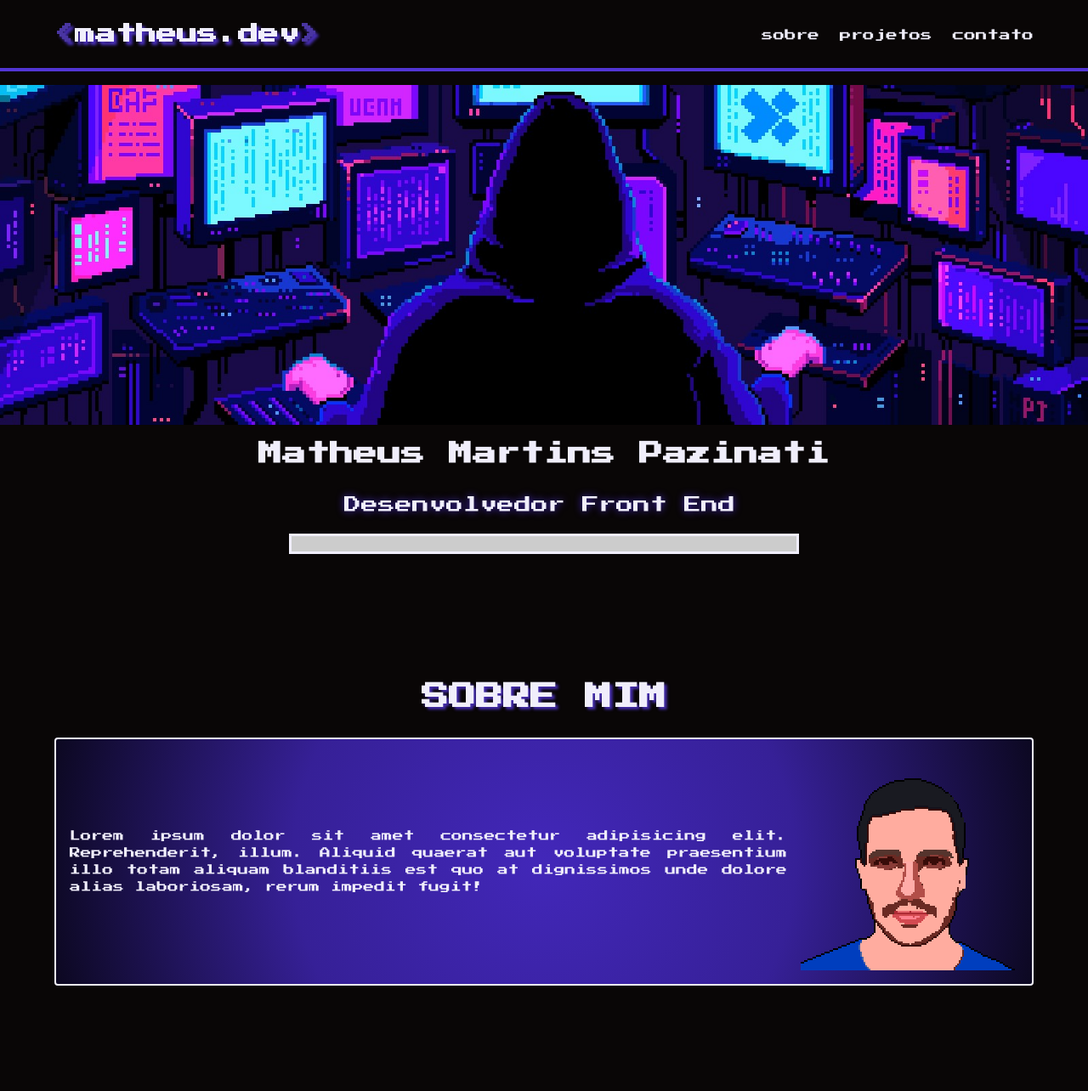
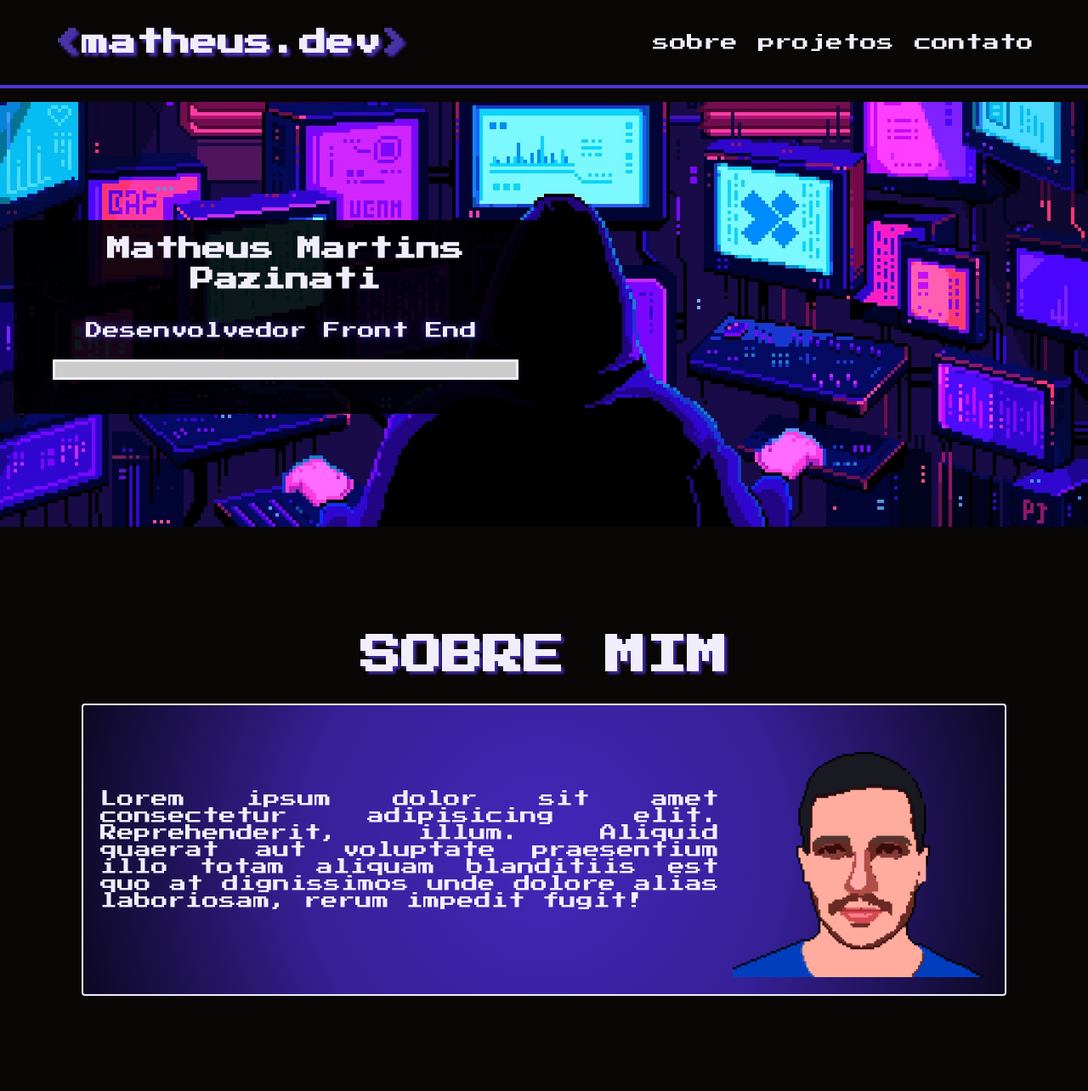
Before and after one commit to Matheus-Pazinati/myportfolio, a plain HTML site: page index.html in a window 1280 px wide. Shown: the top 1284 px of the page at 85% size. Drawn offline with Linux system fonts and the light colour scheme.

Commit message:
Aplica responsividade para dispositivos com no minimo 1100px

```diff
--- a/assets/css/style.css
+++ b/assets/css/style.css
@@ -88,17 +88,17 @@ header {
 .menu__item {
   padding: 0.5rem 0;
 }
-.menu__item a {
+.menu__link {
   position: relative;
   font-size: 0.85rem;
   color: var(--light-color);
   transition: text-shadow 500ms, color 500ms;
 }
-.menu__item a:hover,
-.menu__item a:active {
+.menu__link:hover,
+.menu__link:active {
   text-shadow: 0 0 10px var(--purple-300);
 }
-.menu__item a::after {
+.menu__link::after {
   content: '';
   width: 0;
   height: 0.125rem;
@@ -108,7 +108,7 @@ header {
   bottom: -1rem;
   transition: width 0.2s;
 }
-.menu__item a:hover::after {
+.menu__link:hover::after {
   width: 100%;
 }
 
@@ -399,7 +399,7 @@ footer {
     flex-direction: row;
     align-items: center;
     justify-content: space-between;
-    padding: 1.5rem 4rem;
+    padding: 2rem 4rem;
   }
   .welcome__image {
     height: 400px;
@@ -415,7 +415,7 @@ footer {
     display: flex;
     align-items: center;
     gap: 1rem;
-    padding: 1rem;
+    padding: 1.25rem;
   }
   .projects {
     padding: 8rem 2rem 0;
@@ -428,9 +428,70 @@ footer {
   @keyframes gameOverAnimation {
     from {
       font-size: 0px;
+      text-shadow: none;
     }
     to {
       font-size: 3.5rem;
+      text-shadow: 4px 4px 4px #EE1111;
     }
   }
 }
+@media (min-width: 1100px) {
+  .section-title {
+    font-size: 3rem;
+  }
+  .section-container {
+    padding: 8rem 6rem 0;
+  }
+  .header__title {
+    font-size: 2rem;
+  }
+  .menu__link {
+    font-size: 1.25rem;
+  }
+  .welcome {
+    position: relative;
+  }
+  .welcome__content {
+    width: 50%;
+    position: absolute;
+    top: 30%;
+    background-color: rgba(0, 0, 0, 0.9);
+    border-radius: 4px;
+    padding: 1rem;
+    left: 1rem;
+  }
+  .welcome__image {
+    height: 500px;
+  }
+  .about__image {
+    width: 300px;
+    height: 300px;
+  }
+  .about__description {
+    font-size: 1.25rem;
+  }
+  .project__card {
+    max-width: 600px;
+    height: 325px;
+  }
+  .back__title {
+    font-size: 1.5rem;
+  }
+  .back__description {
+    font-size: 1.1rem;
+  }
+  .back__icon {
+    width: 65px;
+  }
+  .contact__form label {
+    font-size: 1.1rem;
+  }
+  .contact__form input {
+    padding: 1rem;
+  }
+  .contact__submit {
+    padding: 1.5rem;
+    font-size: 1.5rem;
+  }
+}
```
